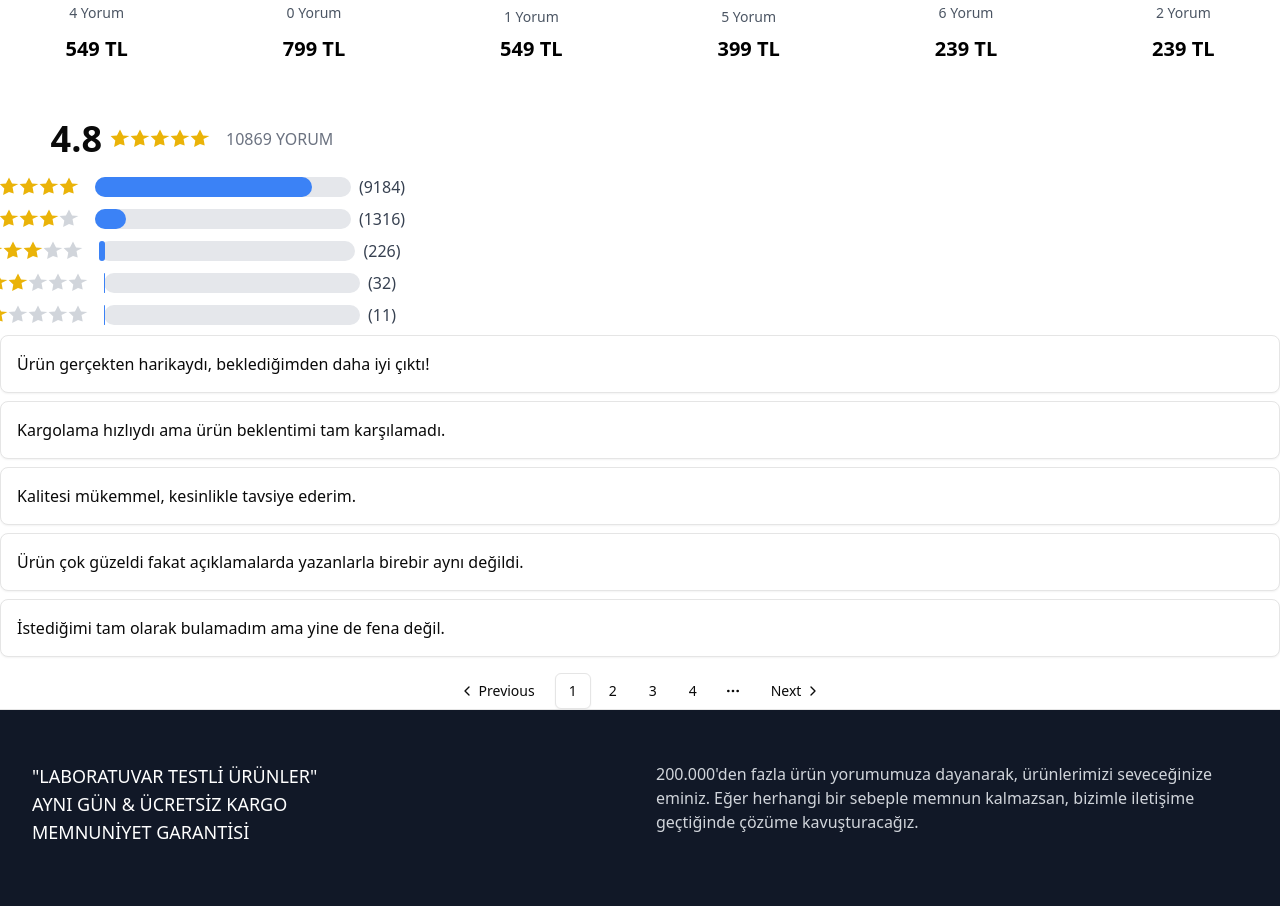
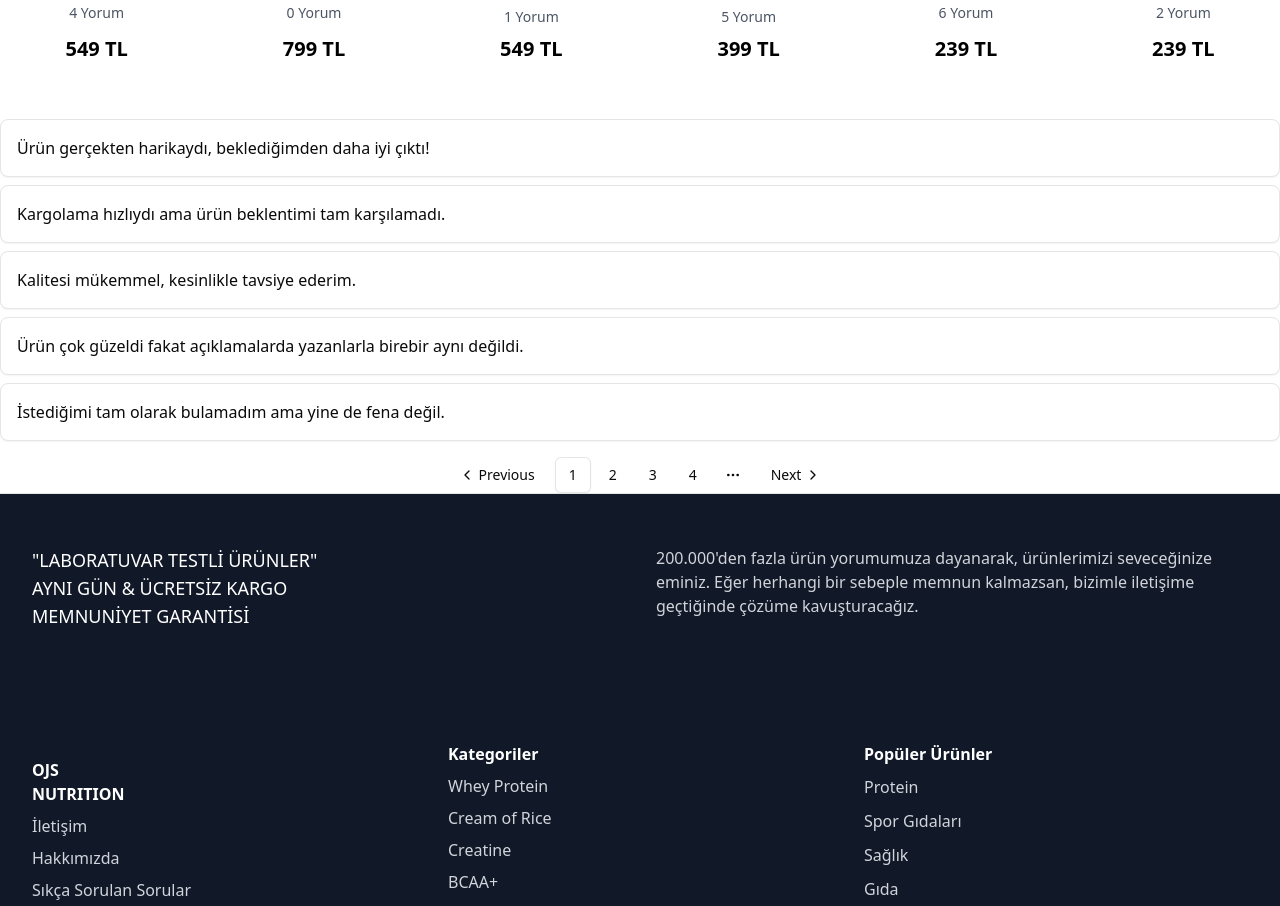
Before and after one commit to agacsevda/final-project, a React (Vite) app: page /ProductDetail in a window 1280 px wide. Shown: the part 1361-2267 px from the top of the page. Built offline with nearby package versions, Linux system fonts and the light colour scheme.

Commit message:
ProductDetail style

```diff
--- a/src/components/detailstars/Stars.tsx
+++ /dev/null
@@ -1,130 +0,0 @@
-import React from 'react';
-
-function PuanlamaGorseli() {
-  return (
-    <div className="flex flex-col items-center w-96">
-      <div className="flex items-center mb-4">
-        <span className="text-4xl font-bold mr-2">4.8</span>
-        <div className="flex">
-          {[...Array(5)].map((_, index) => (
-            <svg
-              key={index}
-              className="w-5 h-5 text-yellow-500 fill-current"
-              viewBox="0 0 20 20"
-            >
-              <path d="M10 15l-5.878 3.09 1.176-6.545L.587 6.95 6.95 6.5l3.05-5.878L13.05 6.5l6.363.45-5.878 3.09 1.176 6.545z" />
-            </svg>
-          ))}
-        </div>
-        <span className="ml-4 text-gray-500">10869 YORUM</span>
-      </div>
-
-      <div className="flex items-center mb-2">
-        <div className="flex">
-          {[...Array(5)].map((_, index) => (
-            <svg
-              key={index}
-              className={`w-5 h-5 ${index < 5 ? 'text-yellow-500' : 'text-gray-300'} fill-current`}
-              viewBox="0 0 20 20"
-            >
-              <path d="M10 15l-5.878 3.09 1.176-6.545L.587 6.95 6.95 6.5l3.05-5.878L13.05 6.5l6.363.45-5.878 3.09 1.176 6.545z" />
-            </svg>
-          ))}
-        </div>
-        <div className="bg-gray-200 h-5 rounded-full w-64 ml-4 relative">
-          <div
-            className="bg-blue-500 h-5 rounded-full absolute left-0"
-            style={{ width: '85%' }}
-          ></div>
-        </div>
-        <span className="ml-2 text-gray-700">(9184)</span>
-      </div>
-
-      <div className="flex items-center mb-2">
-        <div className="flex">
-          {[...Array(5)].map((_, index) => (
-            <svg
-              key={index}
-              className={`w-5 h-5 ${index < 4 ? 'text-yellow-500' : 'text-gray-300'} fill-current`}
-              viewBox="0 0 20 20"
-            >
-              <path d="M10 15l-5.878 3.09 1.176-6.545L.587 6.95 6.95 6.5l3.05-5.878L13.05 6.5l6.363.45-5.878 3.09 1.176 6.545z" />
-            </svg>
-          ))}
-        </div>
-        <div className="bg-gray-200 h-5 rounded-full w-64 ml-4 relative">
-          <div
-            className="bg-blue-500 h-5 rounded-full absolute left-0"
-            style={{ width: '12%' }}
-          ></div>
-        </div>
-        <span className="ml-2 text-gray-700">(1316)</span>
-      </div>
-
-      <div className="flex items-center mb-2">
-        <div className="flex">
-          {[...Array(5)].map((_, index) => (
-            <svg
-              key={index}
-              className={`w-5 h-5 ${index < 3 ? 'text-yellow-500' : 'text-gray-300'} fill-current`}
-              viewBox="0 0 20 20"
-            >
-              <path d="M10 15l-5.878 3.09 1.176-6.545L.587 6.95 6.95 6.5l3.05-5.878L13.05 6.5l6.363.45-5.878 3.09 1.176 6.545z" />
-            </svg>
-          ))}
-        </div>
-        <div className="bg-gray-200 h-5 rounded-full w-64 ml-4 relative">
-          <div
-            className="bg-blue-500 h-5 rounded-full absolute left-0"
-            style={{ width: '2%' }}
-          ></div>
-        </div>
-        <span className="ml-2 text-gray-700">(226)</span>
-      </div>
-
-      <div className="flex items-center mb-2">
-        <div className="flex">
-          {[...Array(5)].map((_, index) => (
-            <svg
-              key={index}
-              className={`w-5 h-5 ${index < 2 ? 'text-yellow-500' : 'text-gray-300'} fill-current`}
-              viewBox="0 0 20 20"
-            >
-              <path d="M10 15l-5.878 3.09 1.176-6.545L.587 6.95 6.95 6.5l3.05-5.878L13.05 6.5l6.363.45-5.878 3.09 1.176 6.545z" />
-            </svg>
-          ))}
-        </div>
-        <div className="bg-gray-200 h-5 rounded-full w-64 ml-4 relative">
-          <div
-            className="bg-blue-500 h-5 rounded-full absolute left-0"
-            style={{ width: '0.3%' }}
-          ></div>
-        </div>
-        <span className="ml-2 text-gray-700">(32)</span>
-      </div>
-
-      <div className="flex items-center mb-2">
-        <div className="flex">
-          {[...Array(5)].map((_, index) => (
-            <svg
-              key={index}
-              className={`w-5 h-5 ${index < 1 ? 'text-yellow-500' : 'text-gray-300'} fill-current`}
-              viewBox="0 0 20 20"
-            >
-              <path d="M10 15l-5.878 3.09 1.176-6.545L.587 6.95 6.95 6.5l3.05-5.878L13.05 6.5l6.363.45-5.878 3.09 1.176 6.545z" />
-            </svg>
-          ))}
-        </div>
-        <div className="bg-gray-200 h-5 rounded-full w-64 ml-4 relative">
-          <div
-            className="bg-blue-500 h-5 rounded-full absolute left-0"
-            style={{ width: '0.1%' }}
-          ></div>
-        </div>
-        <span className="ml-2 text-gray-700">(11)</span>
-      </div>
-    </div>
-  );
-}
-
-export default PuanlamaGorseli;
--- a/src/components/layout/ProductDetail.tsx
+++ b/src/components/layout/ProductDetail.tsx
@@ -8,7 +8,7 @@ import {
   AccordionTrigger,
 } from "@/components/ui/accordion"
 import Container from './Container';
-import Stars from "../detailstars/Stars"
+
 import Panigation from '../detailstars/Panigation';
 
 
@@ -131,7 +131,7 @@ export default function ProductDetail() {
 
     </div>
   <Container title="SON GÖRÜNTÜLENEN ÜRÜNLER" />
-  <Stars/>
+
   <Panigation/>
   </>
   );
```
